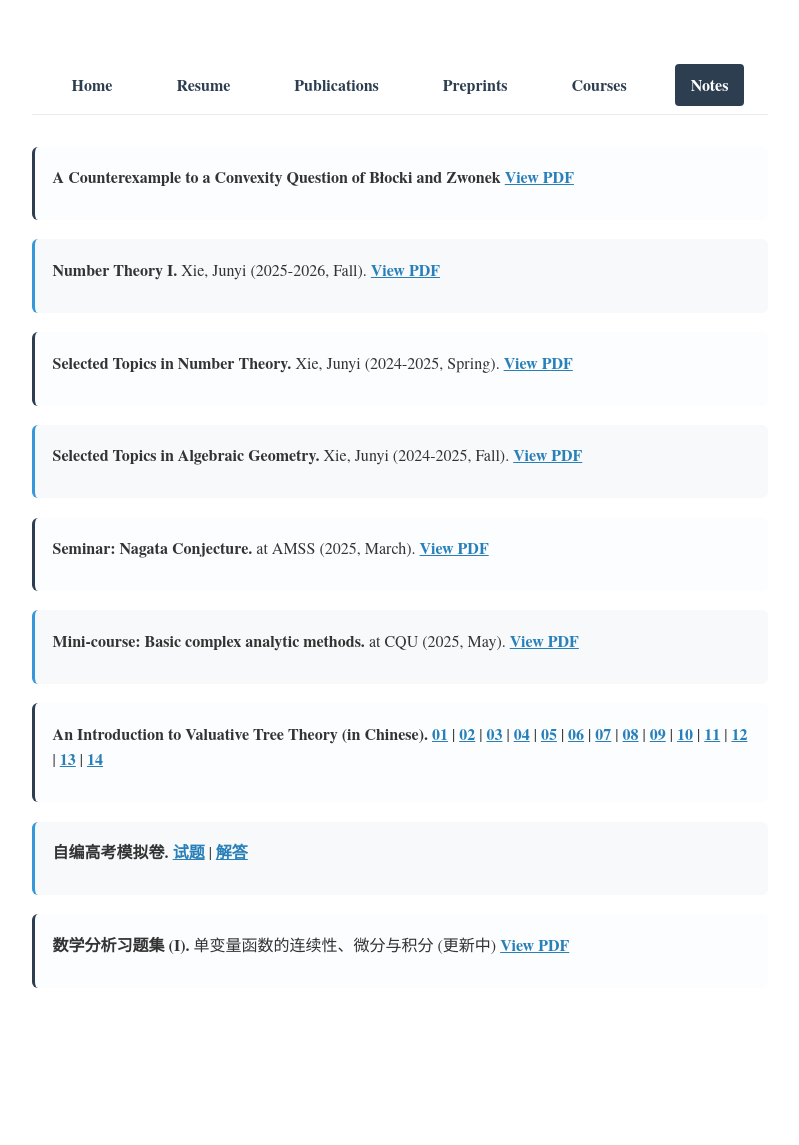
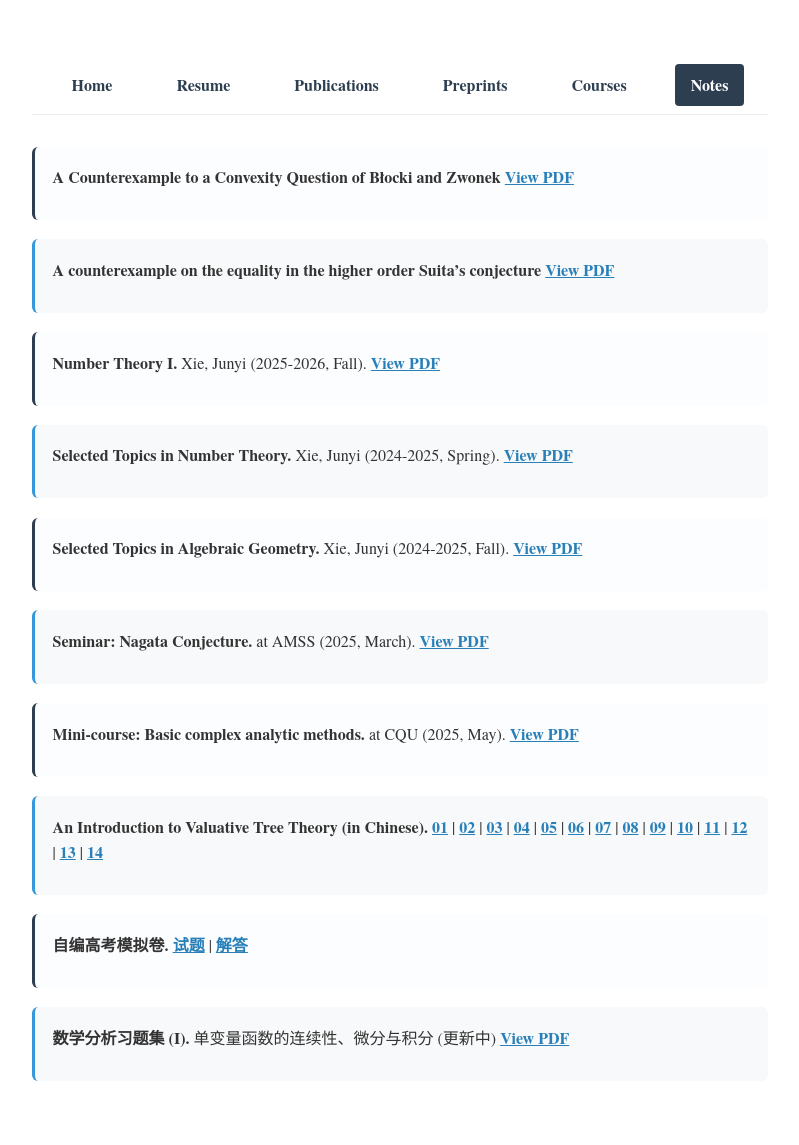
Before and after one commit to Naihuang-Bao/Naihuang-Bao.github.io, a Jekyll site: the page built from notes.md, in a window 1280 px wide. Shown: the whole page, without its empty margins (240-1039 px from the left). Built offline with Jekyll 4.4.1, drawn with Linux system fonts in a browser that asks for light colours; comment, search, counter and statistics services are not loaded; before the commit the page ends 1052 px from its top, so only the background shows below that.

Commit message:
add counterexample to higher Suita

```diff
--- a/notes.md
+++ b/notes.md
@@ -9,6 +9,12 @@ permalink: /notes/
   <div class="publication">
     <p><strong>A Counterexample to a Convexity Question of Błocki and Zwonek</strong>
       <a href="{{ site.baseurl }}/assets/seminar/ctexmp_BZ.pdf" target="_blank" rel="noopener" class="paper-link">View PDF</a>
+    </p>
+  </div>
+
+  <div class="publication">
+    <p><strong>A counterexample on the equality in the higher order Suita’s conjecture</strong>
+      <a href="{{ site.baseurl }}/assets/seminar/Higher-Suita.pdf" target="_blank" rel="noopener" class="paper-link">View PDF</a>
     </p>
   </div>
 
```
Also changed, not shown: 1 other file.
